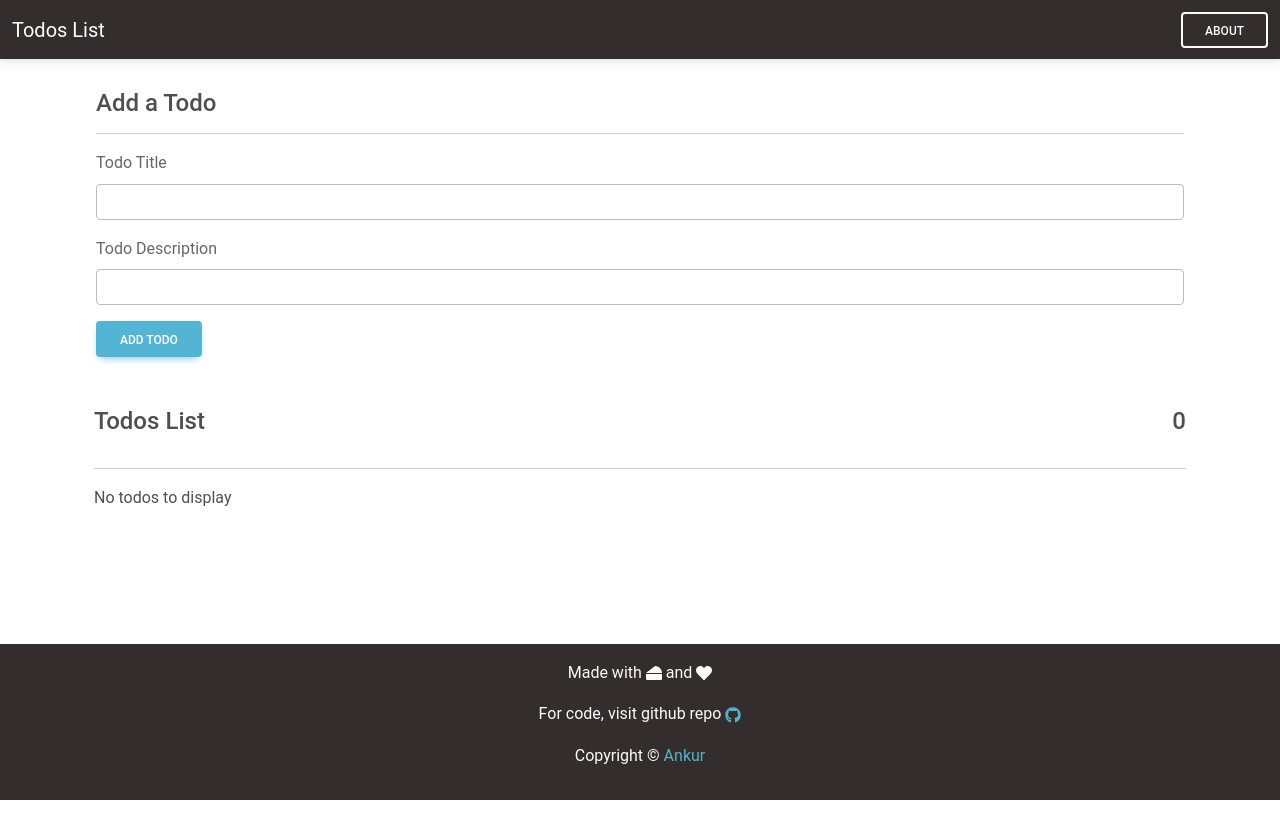
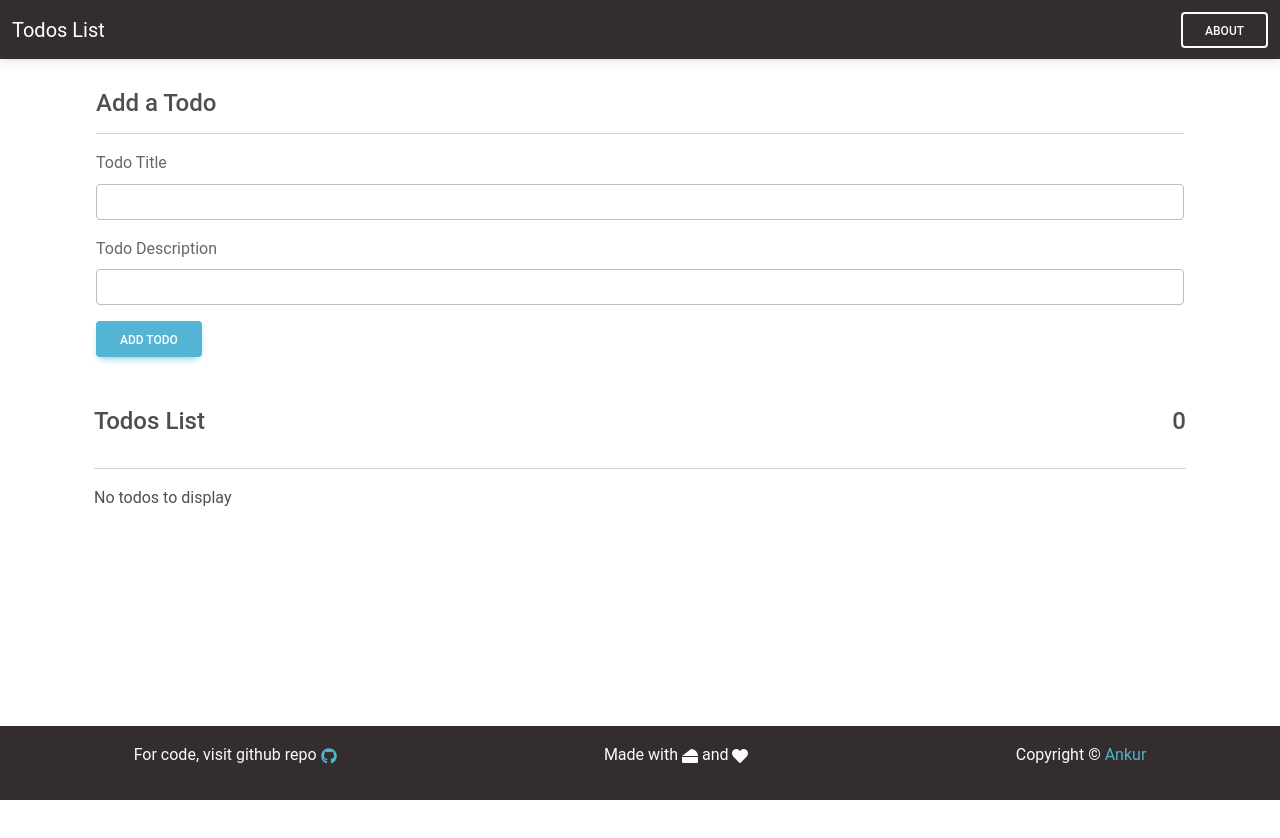
Before and after one commit to ankur12-1610/Todo-react, a React (Create React App) app: page / in a window 1280 px wide. Shown: the top 838 px of the page. After the commit the page ends 800 px from the top, so only its background shows below. Built offline with nearby package versions, Linux system fonts and the light colour scheme.

Commit message:
Resolve merge conflicts

```diff
--- a/src/MyComponents/Footer.js
+++ b/src/MyComponents/Footer.js
@@ -4,29 +4,26 @@ import { FaCheese } from "react-icons/fa";
 import { FaHeart } from "react-icons/fa";
 
 export const Footer = () => {
-  let footerStyle = {
-    positon: "relative",
-    margin: "23vh 0px 0px 0px",
-  };
   let font = {
     color: "#53b3cb",
   };
   return (
     <footer
       className="bg-dark sticky-bottom text-light py-3 "
-      style={footerStyle}
+      style={{
+        position: "fixed",
+        bottom: "0",
+        width: "100%",
+        textAlign: "center",
+      }}
     >
-      <div>
-        {/* <p className="text-center">
-            Copyright &copy; Ankur
-            </p> */}
-      </div>
-
-      <div className="text-center">
-        <p>
-          Made with <FaCheese /> and <FaHeart />
-        </p>
-      </div>
+      <div
+        style={{
+          display: "flex",
+          flexDirection: "row",
+          justifyContent: "space-around",
+        }}
+      >
         <div className="text-center">
           <p>
             For code, visit github repo{" "}
@@ -37,12 +34,18 @@ export const Footer = () => {
         </div>
         <div className="text-center">
           <p>
+            Made with <FaCheese /> and <FaHeart />
+          </p>
+        </div>
+        <div className="text-center">
+          <p>
             Copyright &copy;{" "}
             <a href="https://itsankur.tech/" style={font}>
               Ankur
             </a>
           </p>
         </div>
+      </div>
     </footer>
   );
 };
```
Also changed, not shown: 2 other files (tests, documents, lock files or other folders). Lines whose indentation alone changed are shown as unchanged.
